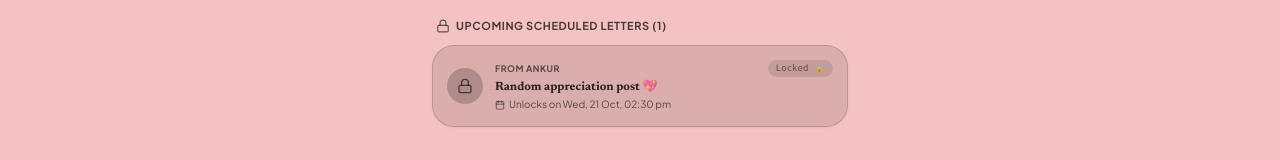
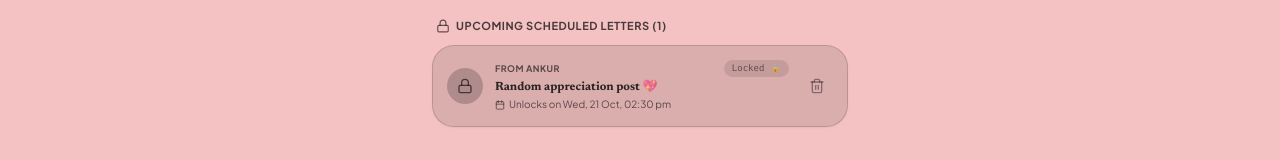
Before and after one commit to ankurmoran-aero/giftx, a React (Vite) app: page / in a window 1280 px wide. Both pictures are taken after a click on the button "Mail". Shown: the part 404-564 px from the top of the page. Built offline with nearby package versions, Linux system fonts and the light colour scheme.

Commit message:
feat: add delete option for scheduled and delivered daily mail letters

```diff
--- a/src/App.tsx
+++ b/src/App.tsx
@@ -53,6 +53,10 @@ export function App() {
 
   const handleAddMail = (newMail: DailyMailEntry) => {
     setMails((prev) => [newMail, ...prev]);
+  };
+
+  const handleDeleteMail = (id: string) => {
+    setMails((prev) => prev.filter((m) => m.id !== id));
   };
 
   const [shakeLetter, setShakeLetter] = useState<Letter | null>(null);
@@ -184,7 +188,7 @@ export function App() {
             </div>
           </header>
           <div className="flex-1 overflow-y-auto">
-            <DailyMailbox mails={mails} onAddMail={handleAddMail} />
+            <DailyMailbox mails={mails} onAddMail={handleAddMail} onDeleteMail={handleDeleteMail} />
           </div>
         </div>
       )}
--- a/src/components/DailyMailbox.tsx
+++ b/src/components/DailyMailbox.tsx
@@ -1,11 +1,12 @@
 import React, { useState } from 'react';
 import { DailyMailEntry, DailyMailAuthor } from '../types';
-import { Mail, Lock, ChevronDown, ChevronUp, Pen, Plus, X, Calendar, Clock, Sparkles } from 'lucide-react';
+import { Mail, Lock, ChevronDown, ChevronUp, Pen, Plus, X, Calendar, Clock, Sparkles, Trash2 } from 'lucide-react';
 import confetti from 'canvas-confetti';
 
 interface DailyMailboxProps {
   mails: DailyMailEntry[];
   onAddMail: (mail: DailyMailEntry) => void;
+  onDeleteMail: (id: string) => void;
 }
 
 function isUnlocked(deployAt: string): boolean {
@@ -39,9 +40,10 @@ function getLocalDateTimeString(date: Date): string {
 
 const EMOJI_OPTIONS = ['💌', '💖', '🌸', '🌙', '☕', '✨', '🌹', '🕊️'];
 
-export const DailyMailbox: React.FC<DailyMailboxProps> = ({ mails, onAddMail }) => {
+export const DailyMailbox: React.FC<DailyMailboxProps> = ({ mails, onAddMail, onDeleteMail }) => {
   const [openId, setOpenId] = useState<string | null>(null);
   const [showCompose, setShowCompose] = useState<boolean>(false);
+  const [deleteConfirmId, setDeleteConfirmId] = useState<string | null>(null);
 
   // Form State
   const [author, setAuthor] = useState<DailyMailAuthor>('ankur');
@@ -212,7 +214,21 @@ export const DailyMailbox: React.FC<DailyMailboxProps> = ({ mails, onAddMail })
 
                       <div className="mt-5 pt-3 border-t border-zinc-800/60 flex items-center justify-between text-[10px] text-[#F4C2C2]">
                         <span className="font-cursive text-sm">With love & care ❤️</span>
-                        <span className="text-zinc-500">{formatDate(mail.deployAt)}</span>
+                        <div className="flex items-center gap-3">
+                          <span className="text-zinc-500">{formatDate(mail.deployAt)}</span>
+                          <button
+                            onClick={() => {
+                              if (window.confirm('Delete this letter from mailbox?')) {
+                                onDeleteMail(mail.id);
+                              }
+                            }}
+                            className="p-1 text-zinc-500 hover:text-red-400 active:scale-90 transition-all"
+                            title="Delete letter"
+                            aria-label="Delete letter"
+                          >
+                            <Trash2 className="w-3.5 h-3.5" />
+                          </button>
+                        </div>
                       </div>
                     </div>
                   )}
@@ -258,6 +274,41 @@ export const DailyMailbox: React.FC<DailyMailboxProps> = ({ mails, onAddMail })
                     <Calendar className="w-2.5 h-2.5" />
                     <span>Unlocks on {formatDate(mail.deployAt)}</span>
                   </p>
+                </div>
+
+                {/* Cancel & Delete Scheduled Mail */}
+                <div className="shrink-0 flex items-center">
+                  {deleteConfirmId === mail.id ? (
+                    <div className="flex items-center gap-1 animate-pop-in">
+                      <button
+                        type="button"
+                        onClick={() => {
+                          onDeleteMail(mail.id);
+                          setDeleteConfirmId(null);
+                        }}
+                        className="px-2.5 py-1 rounded-xl bg-red-600 text-white font-bold text-[10px] active:scale-95 transition-transform shadow-sm"
+                      >
+                        Delete
+                      </button>
+                      <button
+                        type="button"
+                        onClick={() => setDeleteConfirmId(null)}
+                        className="p-1 rounded-xl bg-black/20 text-black/70 hover:text-black"
+                      >
+                        <X className="w-3.5 h-3.5" />
+                      </button>
+                    </div>
+                  ) : (
+                    <button
+                      type="button"
+                      onClick={() => setDeleteConfirmId(mail.id)}
+                      className="p-2 rounded-xl text-black/40 hover:text-red-600 hover:bg-black/10 active:scale-90 transition-all"
+                      title="Cancel & delete scheduled letter"
+                      aria-label="Delete scheduled letter"
+                    >
+                      <Trash2 className="w-4 h-4" />
+                    </button>
+                  )}
                 </div>
               </div>
             ))}
```
